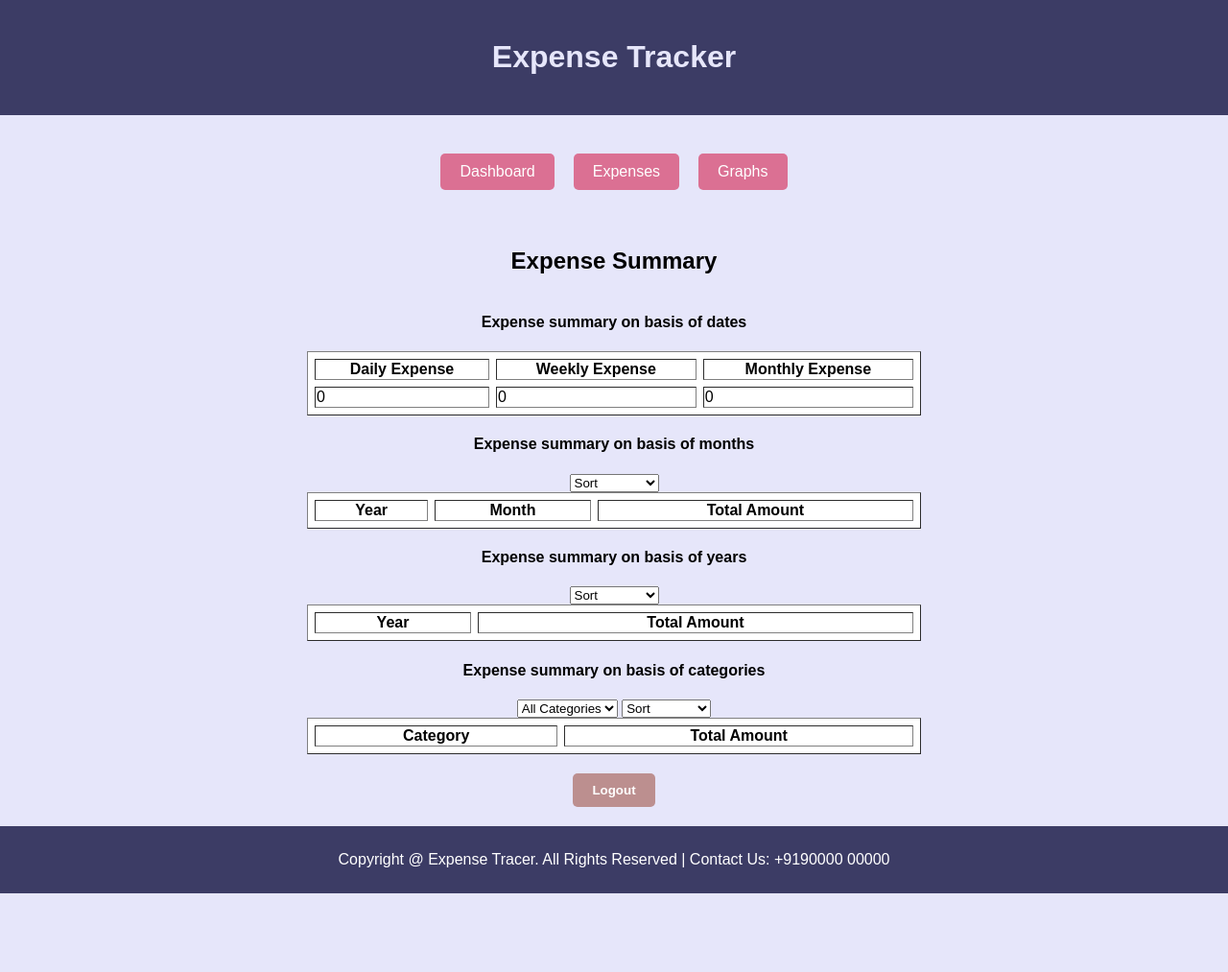
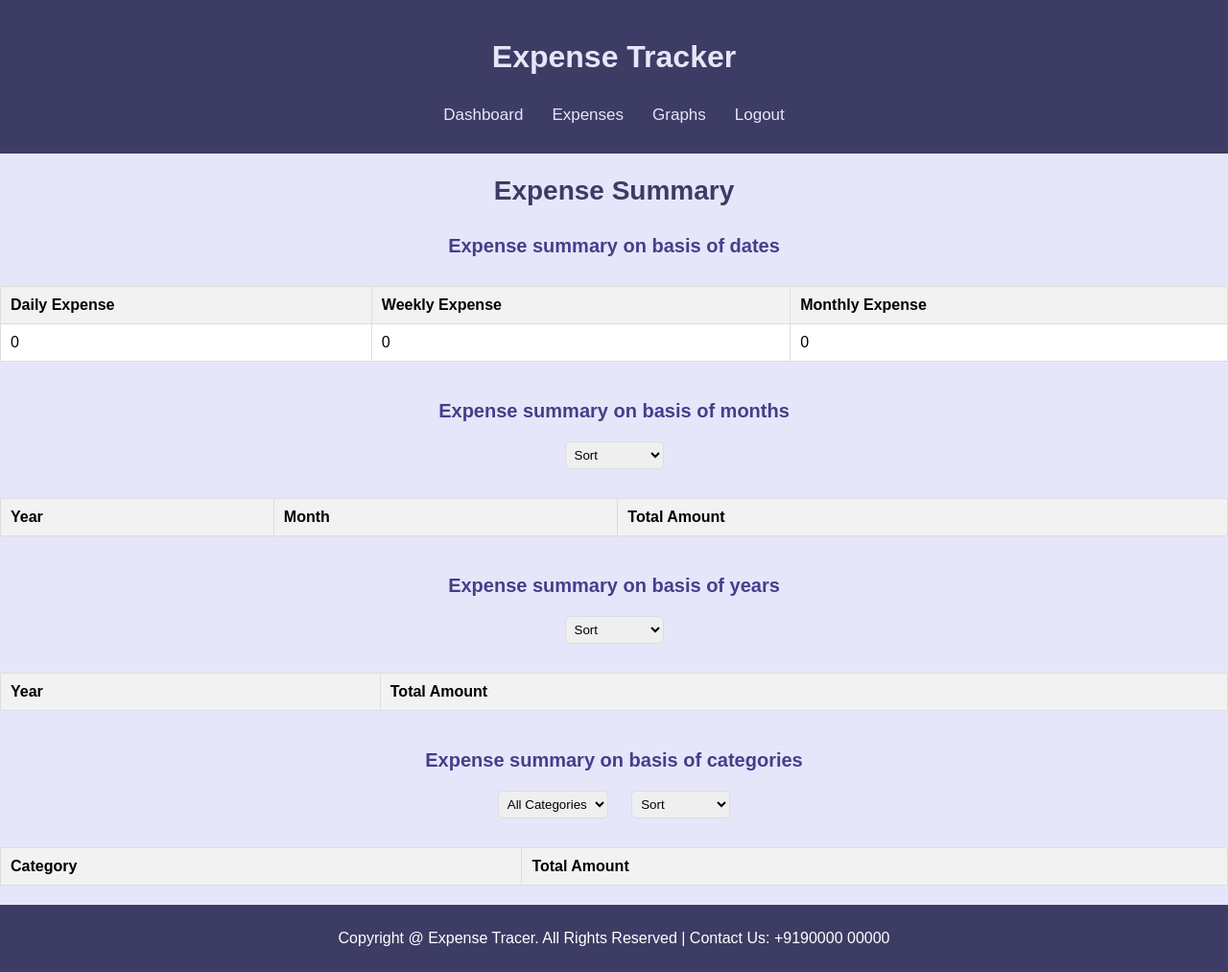
Before and after one commit to khushikri1398/Expense_tracker, a PHP site: page /expense_fetch.php in a window 1280 px wide. Shown: the whole page at 96% size. Before the commit the page ends 931 px from the top, so only its background shows below. Run offline with PHP 8.4, Linux system fonts and the light colour scheme; the visitor is signed in with stand-in values (Sample User, id 1); data that the repository does not hold is empty.

Commit message:
Improve Styling

```diff
--- a/CSS/style_main.css
+++ b/CSS/style_main.css
@@ -1,82 +1,54 @@
-body{
+body {
     background-color: lavender;
+    font-family: Arial, sans-serif;
 }
-table{
-    background-color: white;
+
+.header {
+    background-color: #3c3c65;
+    color: lavender;
+    padding: 20px;
+    text-align: center;
 }
-.container{
+
+.navbar {
+    background-color: #3c3c65;
+    display: flex;
+    justify-content: center;
+    padding: 10px 0;
+}
+
+.nav-link {
+    color: lavender;
+    margin: 0 15px;
+    text-decoration: none;
+    font-size: 17px;
+}
+
+.nav-link:hover {
+    text-decoration: underline;
+}
+
+.container {
     max-width: 1200px;
     margin: 0 auto;
     padding: 20px;
 }
-.dashboard-links{
-    display:flex ;
-    justify-content: space-around;
+
+.img {
+    display: flex;
     justify-content: center;
     margin: 20px 0;
 }
-.lnk{
-    background-color:palevioletred;
+
+.footer {
+    background-color: #3c3c65;
     color: white;
-    padding: 10px 20px;
-    text-decoration: none;
-    border-radius: 5px;
-    margin: 0 10px;
+    text-align: center;
+    padding: 10px 0;
+    position: relative;
+    bottom: 0;
+    width: 100%;
+    position: fixed;
+    left: 0;
+    bottom: 0;
 }
-.lnk:hover {
-    background-color: #483d8b;
-}
-.logout
-{
-    text-align: center;
-    margin-bottom: 14px;
-    margin-top: 4px;
-}
-.img{
-    display: flex;
-    justify-content: center;
-    margin: 5px 5px;
-    padding-bottom: 15px;
-}
-.dashboard, .logout {
-    text-align: center;
-    margin-bottom: 20px;
-    margin-top: 20px;
-}
-.dashboard a, .logout a {
-    text-decoration: none;
-}
-.dashboard a input, .logout a input {
-    padding: 10px 20px;
-    background-color: rosybrown;
-    color: white;
-    border: none;
-    border-radius: 5px;
-    cursor: pointer;
-    font-weight: bold;
-}
-.dashboard a input:hover {
-    background-color: blueviolet;
-}
-.logout a input:hover {
-    background-color: red;
-}
-.update, .delete {
-    background-color:green;
-    padding: 5px 10px;
-    border: none;
-    border-radius: 5px;
-    color: white;
-    cursor: pointer;
-    height: 30px;
-    font-weight: bold;
-}
-.update:hover {
-    background-color: slateblue;
-}
-.delete {
-    background-color:red;
-}
-.delete:hover {
-    background-color:crimson;
-}
--- a/expense_fetch.php
+++ b/expense_fetch.php
@@ -7,11 +7,106 @@
     <link rel="stylesheet" href="CSS/index-style.css">
     <link rel="stylesheet" href="CSS/style_main.css">
     <script src="js/script.js"></script>
+    <style>
+        body {
+            font-family: Arial, sans-serif;
+            margin: 0;
+            padding: 0;
+            background-color: lavender;
+            display: flex;
+            flex-direction: column;
+            min-height: 100vh;
+        }
+
+        .header {
+            background-color: #3c3c65;
+            color: lavender;
+            padding: 20px;
+            text-align: center;
+        }
+
+        .navbar {
+            background-color: #3c3c65;
+            display: flex;
+            justify-content: center;
+            padding: 10px 0;
+        }
+
+        .nav-link {
+            color: lavender;
+            margin: 0 15px;
+            text-decoration: none;
+            font-size: 17px;
+        }
+
+        .nav-link:hover {
+            text-decoration: underline;
+        }
+
+        .container {
+            max-width: 1200px;
+            margin: 0 auto;
+            padding: 20px;
+        }
+
+        table {
+            width: 100%;
+            border-collapse: collapse;
+            margin: 20px 0;
+            background-color: white;
+        }
+
+        table, th, td {
+            border: 1px solid #ddd;
+        }
+
+        th, td {
+            padding: 10px;
+            text-align: left;
+        }
+
+        th {
+            background-color: #f2f2f2;
+        }
+
+
+        .footer {
+            background-color: #3c3c65;
+            color: white;
+            text-align: center;
+            padding: 10px 0;
+            position: relative;
+            bottom: 0;
+            width: 100%;
+        }
+
+        select {
+            margin: 10px;
+            padding: 5px;
+            border-radius: 5px;
+            border: 1px solid #ddd;
+        }
+
+        h2, h4 {
+            color: #333;
+        }
+        h2 {
+            color: #3c3c65;
+            font-size: 28px;
+            margin-bottom: 10px;
+        }
+
+        h4 {
+            color: #483d8b;
+            font-size: 20px;
+            margin-top: 20px;
+            margin-bottom: 10px;
+        }
+    </style>
 </head>
 <body>
     <?php
     include("connection.php");
-include("header.php");
     $userprofile = $_SESSION['email'];
 
     if ($userprofile == true) {
@@ -20,22 +115,25 @@ if ($userprofile == true) {
         header('Location: index.php');
     }
     ?>
-<div class="container">
-    <div class="dashboard-links">
-        <a href="dashboard.php" class="lnk">Dashboard</a>
-        <a href="expense.php" class="lnk">Expenses</a>
-        <a href="chart.php" class="lnk">Graphs </a>
-    </div>
-</div>
+
+    <header class="header">
+        <h1>Expense Tracker</h1>
+        <nav class="navbar">
+            <a class="nav-link" href="dashboard.php">Dashboard</a>
+            <a class="nav-link" href="expense.php">Expenses</a>
+            <a class="nav-link" href="chart.php">Graphs</a>
+            <a class="nav-link" href="logout.php">Logout</a>
+        </nav>
+    </header>
+
+
     <?php
     $query_daily = "SELECT SUM(amount) as daily_expense FROM expense WHERE email='$userprofile' AND DATE(date) = CURDATE()";
-// Retrieves the total sum (SUM(amount)) of expenses for the current day (CURDATE()) for the user.
     $result_daily = mysqli_query($con, $query_daily);
     $row_daily = mysqli_fetch_assoc($result_daily);
     $daily_expense = $row_daily['daily_expense'] ? $row_daily['daily_expense'] : 0;
 
     $query_weekly = "SELECT SUM(amount) as weekly_expense FROM expense WHERE email='$userprofile' AND YEARWEEK(date, 1) = YEARWEEK(CURDATE(), 1)";
-//Ensures that weeks are numbered consistently, with Monday as the start of the week.
     $result_weekly = mysqli_query($con, $query_weekly);
     $row_weekly = mysqli_fetch_assoc($result_weekly);
     $weekly_expense = $row_weekly['weekly_expense'] ? $row_weekly['weekly_expense'] : 0;
@@ -47,7 +145,7 @@ $monthly_expense = $row_monthly['monthly_expense'] ? $row_monthly['monthly_expen
 
     $query_category = "SELECT category, SUM(amount) as total_amount FROM expense WHERE email='$userprofile' GROUP BY category ORDER BY total_amount DESC";
     $result_category = mysqli_query($con, $query_category);
-//GROUP BY is used to group rows that have the same values in specified columns into aggregated data. Here, it groups the rows by the category column.
+
     $query_yearly = "SELECT YEAR(date) as year, SUM(amount) as total_amount FROM expense WHERE email='$userprofile' GROUP BY YEAR(date)";
     $result_yearly = mysqli_query($con, $query_yearly);
 
@@ -71,10 +169,11 @@ $result_monthly_all = mysqli_query($con, $query_monthly_all);
             </tr>
         </table>
     </center>
+
     <h4 align="center">Expense summary on basis of months</h4>
     <center>
         <select id="sortOrderMonthly" onchange="sortMonthlyTable()">
-        <option value=""disabled selected hidden>Sort</option>
+            <option value="" disabled selected hidden>Sort</option>
             <option value="desc">High to Low</option>
             <option value="asc">Low to High</option>
         </select>
@@ -95,10 +194,11 @@ $result_monthly_all = mysqli_query($con, $query_monthly_all);
             ?>
         </table>
     </center>
+
     <h4 align="center">Expense summary on basis of years</h4>
     <center>
         <select id="sortOrderYearly" onchange="sortYearlyTable()">
-    <option value=""disabled selected hidden>Sort</option>
+            <option value="" disabled selected hidden>Sort</option>
             <option value="desc">High to Low</option>
             <option value="asc">Low to High</option>
         </select>
@@ -117,22 +217,20 @@ $result_monthly_all = mysqli_query($con, $query_monthly_all);
             ?>
         </table>
     </center>
+
     <h4 align="center">Expense summary on basis of categories</h4>
     <center>
         <select id="categoryFilter" onchange="filterCategory()">
             <option value="all">All Categories</option>
             <?php
-        mysqli_data_seek($result_category,0);
-        // This line resets the result set pointer to the beginning of the result set, ensuring that subsequent fetch operations start from the first row.
-        //This is necessary if the result set has been iterated previously, ensuring that fetching starts from the beginning.
+            mysqli_data_seek($result_category, 0);
             while ($row_category_option = mysqli_fetch_assoc($result_category)) {
                 echo "<option value='" . $row_category_option['category'] . "'>" . $row_category_option['category'] . "</option>";
             }
-        // Inside the loop, it echoes an <option> element for each category, with the category name set as both the option's value and its displayed text.
             ?>
         </select>
         <select id="sortOrderCategory" onchange="sortCategoryTable()">
-    <option value=""disabled selected hidden>Sort</option>
+            <option value="" disabled selected hidden>Sort</option>
             <option value="desc">High to Low</option>
             <option value="asc">Low to High</option>
         </select>
@@ -153,12 +251,6 @@ $result_monthly_all = mysqli_query($con, $query_monthly_all);
         </table>
     </center>
     <?php
-$query = "SELECT * FROM expense WHERE email='$userprofile'";
-$data = mysqli_query($con, $query);
-$total = mysqli_num_rows($data);
-?>
-<div class="logout"><a href="logout.php" class="link"><input type='submit' value='Logout'></a></div>
-<?php
     include("footer.php");
     ?>
 </body>
```
Also changed, not shown: chart.php (+54 -10 lines), dashboard.php (+36 -29 lines), expense.php (+112 -18 lines). Lines whose indentation alone changed are shown as unchanged.
